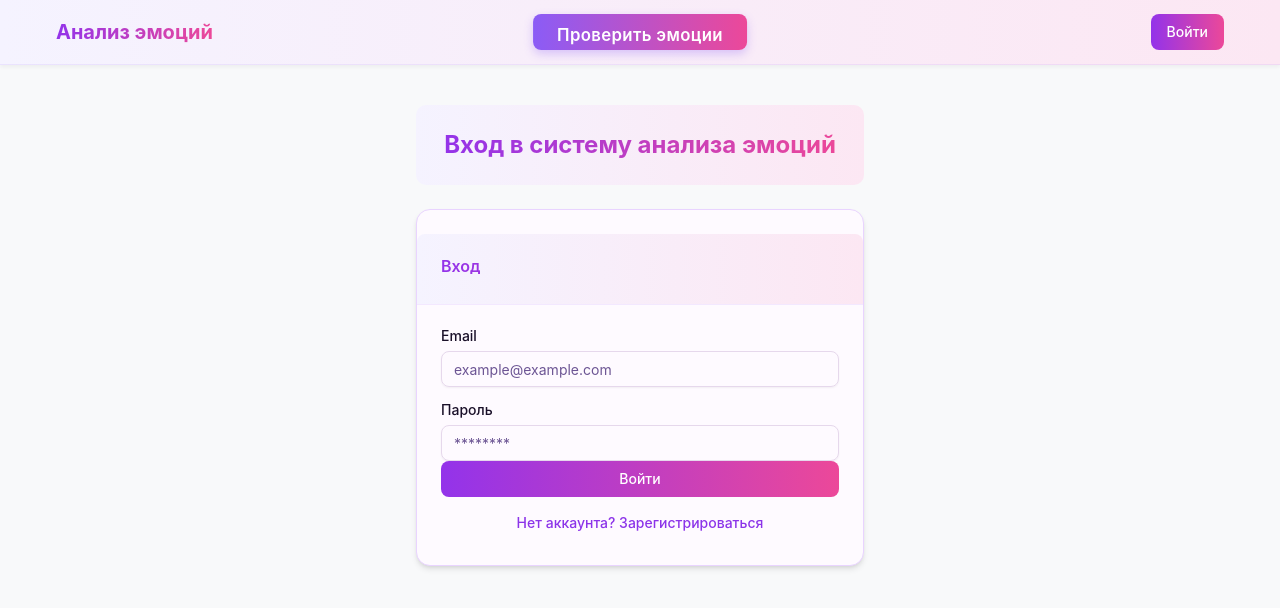
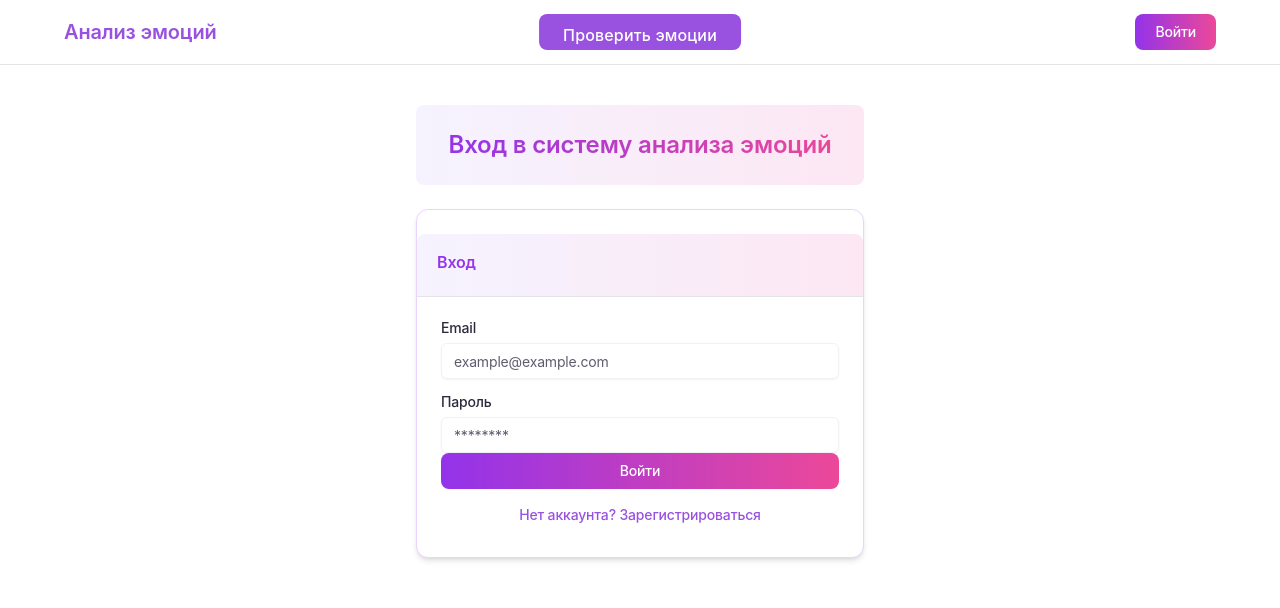
Before and after one commit to solosalolublu/emotion-analysis-system, a Next.js app: page /auth in a window 1280 px wide. Shown: the top 608 px of the page. Built offline with nearby package versions, Linux system fonts and the light colour scheme; no server answers.

Commit message:
Обновление дизайна в минималистичном стиле

```diff
--- a/app/globals.css
+++ b/app/globals.css
@@ -44,72 +44,74 @@
 }
 
 :root {
-  --radius: 0.625rem;
-  --background: oklch(0.98 0.02 320); /* Светло-розовый фон */
-  --foreground: oklch(0.2 0.05 300); /* Темно-фиолетовый текст */
-  --card: oklch(0.99 0.01 310); /* Светло-розовые карточки */
-  --card-foreground: oklch(0.2 0.05 300); /* Темно-фиолетовый текст на карточках */
-  --popover: oklch(0.99 0.01 310);
-  --popover-foreground: oklch(0.2 0.05 300);
-  --primary: oklch(0.55 0.25 300); /* Яркий фиолетовый для основных элементов */
-  --primary-foreground: oklch(0.99 0.01 310); /* Светлый текст на фиолетовом */
-  --secondary: oklch(0.9 0.05 320); /* Светло-розовый для второстепенных элементов */
-  --secondary-foreground: oklch(0.3 0.1 300); /* Фиолетовый текст на розовом */
-  --muted: oklch(0.95 0.03 315); /* Приглушенный розово-фиолетовый */
-  --muted-foreground: oklch(0.5 0.1 300); /* Приглушенный фиолетовый текст */
-  --accent: oklch(0.7 0.2 290); /* Акцентный фиолетовый */
-  --accent-foreground: oklch(0.99 0.01 310); /* Светлый текст на акцентном */
-  --destructive: oklch(0.65 0.3 0); /* Красный для деструктивных действий */
-  --border: oklch(0.85 0.05 310); /* Розово-фиолетовая граница */
-  --input: oklch(0.9 0.03 315); /* Светло-розовый для полей ввода */
-  --ring: oklch(0.6 0.2 300); /* Фиолетовый для фокуса */
-  --chart-1: oklch(0.7 0.25 290); /* Фиолетовый для графиков */
-  --chart-2: oklch(0.6 0.25 320); /* Розовый для графиков */
-  --chart-3: oklch(0.5 0.25 270); /* Темно-фиолетовый для графиков */
-  --chart-4: oklch(0.8 0.15 330); /* Светло-розовый для графиков */
-  --chart-5: oklch(0.65 0.2 310); /* Средний розово-фиолетовый для графиков */
-  --sidebar: oklch(0.97 0.02 315); /* Светло-розовый сайдбар */
-  --sidebar-foreground: oklch(0.2 0.05 300); /* Темно-фиолетовый текст в сайдбаре */
-  --sidebar-primary: oklch(0.55 0.25 300); /* Фиолетовый для основных элементов сайдбара */
-  --sidebar-primary-foreground: oklch(0.99 0.01 310); /* Светлый текст на фиолетовом */
-  --sidebar-accent: oklch(0.7 0.2 290); /* Акцентный фиолетовый для сайдбара */
-  --sidebar-accent-foreground: oklch(0.99 0.01 310); /* Светлый текст на акцентном */
-  --sidebar-border: oklch(0.85 0.05 310); /* Розово-фиолетовая граница сайдбара */
-  --sidebar-ring: oklch(0.6 0.2 300); /* Фиолетовый для фокуса в сайдбаре */
+  --radius: 0.5rem;
+  --background: hsl(0, 0%, 100%); /* Чистый белый фон */
+  --foreground: hsl(250, 20%, 20%); /* Темно-серый с легким фиолетовым оттенком */
+  --card: hsl(0, 0%, 100%); /* Белые карточки */
+  --card-foreground: hsl(250, 20%, 20%); /* Темно-серый текст на карточках */
+  --popover: hsl(0, 0%, 100%);
+  --popover-foreground: hsl(250, 20%, 20%);
+  --primary: hsl(270, 70%, 60%); /* Чистый фиолетовый для основных элементов */
+  --primary-translucent: hsla(270, 70%, 60%, 0.15); /* Полупрозрачный фиолетовый */
+  --primary-foreground: hsl(0, 0%, 100%); /* Белый текст на фиолетовом */
+  --secondary: hsl(280, 15%, 95%); /* Очень светлый фиолетовый для второстепенных элементов */
+  --secondary-foreground: hsl(270, 30%, 40%); /* Фиолетовый текст на светлом фоне */
+  --muted: hsl(250, 10%, 95%); /* Приглушенный светло-серый с фиолетовым оттенком */
+  --muted-foreground: hsl(250, 10%, 40%); /* Приглушенный фиолетово-серый текст */
+  --accent: hsl(270, 70%, 60%); /* Тот же фиолетовый для акцентов */
+  --accent-foreground: hsl(0, 0%, 100%); /* Белый текст на акцентном */
+  --destructive: hsl(0, 70%, 50%); /* Красный для деструктивных действий */
+  --border: hsl(250, 10%, 90%); /* Светло-серая граница с фиолетовым оттенком */
+  --input: hsl(250, 10%, 95%); /* Светло-серый для полей ввода */
+  --ring: hsl(270, 70%, 60%); /* Фиолетовый для фокуса */
+  --chart-1: hsl(270, 70%, 60%); /* Основной фиолетовый для графиков */
+  --chart-2: hsl(290, 60%, 70%); /* Светло-фиолетовый для графиков */
+  --chart-3: hsl(250, 60%, 50%); /* Темно-фиолетовый для графиков */
+  --chart-4: hsl(280, 50%, 80%); /* Очень светлый фиолетовый для графиков */
+  --chart-5: hsl(260, 60%, 65%); /* Средний фиолетовый для графиков */
+  --sidebar: hsl(0, 0%, 100%); /* Белый сайдбар */
+  --sidebar-foreground: hsl(250, 20%, 20%); /* Темно-серый текст в сайдбаре */
+  --sidebar-primary: hsl(270, 70%, 60%); /* Фиолетовый для основных элементов сайдбара */
+  --sidebar-primary-foreground: hsl(0, 0%, 100%); /* Белый текст на фиолетовом */
+  --sidebar-accent: hsl(270, 70%, 60%); /* Фиолетовый для акцентов сайдбара */
+  --sidebar-accent-foreground: hsl(0, 0%, 100%); /* Белый текст на акцентном */
+  --sidebar-border: hsl(250, 10%, 90%); /* Светло-серая граница сайдбара */
+  --sidebar-ring: hsl(270, 70%, 60%); /* Фиолетовый для фокуса в сайдбаре */
 }
 
 .dark {
-  --background: oklch(0.15 0.05 280); /* Темно-фиолетовый фон */
-  --foreground: oklch(0.95 0.03 320); /* Светло-розовый текст */
-  --card: oklch(0.2 0.08 290); /* Темно-фиолетовые карточки */
-  --card-foreground: oklch(0.95 0.03 320); /* Светло-розовый текст на карточках */
-  --popover: oklch(0.2 0.08 290);
-  --popover-foreground: oklch(0.95 0.03 320);
-  --primary: oklch(0.7 0.25 310); /* Яркий розовый для основных элементов */
-  --primary-foreground: oklch(0.15 0.05 280); /* Темный текст на розовом */
-  --secondary: oklch(0.3 0.1 290); /* Темно-фиолетовый для второстепенных элементов */
-  --secondary-foreground: oklch(0.95 0.03 320); /* Светло-розовый текст на фиолетовом */
-  --muted: oklch(0.25 0.07 285); /* Приглушенный темно-фиолетовый */
-  --muted-foreground: oklch(0.7 0.1 315); /* Приглушенный розовый текст */
-  --accent: oklch(0.5 0.2 300); /* Акцентный фиолетовый */
-  --accent-foreground: oklch(0.95 0.03 320); /* Светло-розовый текст на акцентном */
-  --destructive: oklch(0.65 0.3 0); /* Красный для деструктивных действий */
-  --border: oklch(0.4 0.1 300 / 30%); /* Фиолетовая граница */
-  --input: oklch(0.3 0.1 290 / 30%); /* Темно-фиолетовый для полей ввода */
-  --ring: oklch(0.6 0.2 310); /* Розовый для фокуса */
-  --chart-1: oklch(0.8 0.25 320); /* Розовый для графиков */
-  --chart-2: oklch(0.7 0.25 290); /* Фиолетовый для графиков */
-  --chart-3: oklch(0.6 0.25 310); /* Средний розово-фиолетовый для графиков */
-  --chart-4: oklch(0.5 0.25 270); /* Темно-фиолетовый для графиков */
-  --chart-5: oklch(0.9 0.15 330); /* Светло-розовый для графиков */
-  --sidebar: oklch(0.2 0.08 290); /* Темно-фиолетовый сайдбар */
-  --sidebar-foreground: oklch(0.95 0.03 320); /* Светло-розовый текст в сайдбаре */
-  --sidebar-primary: oklch(0.7 0.25 310); /* Розовый для основных элементов сайдбара */
-  --sidebar-primary-foreground: oklch(0.15 0.05 280); /* Темный текст на розовом */
-  --sidebar-accent: oklch(0.5 0.2 300); /* Акцентный фиолетовый для сайдбара */
-  --sidebar-accent-foreground: oklch(0.95 0.03 320); /* Светло-розовый текст на акцентном */
-  --sidebar-border: oklch(0.4 0.1 300 / 30%); /* Фиолетовая граница сайдбара */
-  --sidebar-ring: oklch(0.6 0.2 310); /* Розовый для фокуса в сайдбаре */
+  --background: hsl(250, 15%, 10%); /* Темно-серый с фиолетовым оттенком */
+  --foreground: hsl(0, 0%, 95%); /* Почти белый текст */
+  --card: hsl(250, 15%, 15%); /* Темно-серые карточки с фиолетовым оттенком */
+  --card-foreground: hsl(0, 0%, 95%); /* Почти белый текст на карточках */
+  --popover: hsl(250, 15%, 15%);
+  --popover-foreground: hsl(0, 0%, 95%);
+  --primary: hsl(270, 70%, 60%); /* Тот же фиолетовый для основных элементов */
+  --primary-translucent: hsla(270, 70%, 60%, 0.2); /* Полупрозрачный фиолетовый */
+  --primary-foreground: hsl(0, 0%, 100%); /* Белый текст на фиолетовом */
+  --secondary: hsl(250, 15%, 20%); /* Темно-серый для второстепенных элементов */
+  --secondary-foreground: hsl(0, 0%, 90%); /* Светло-серый текст на темном */
+  --muted: hsl(250, 10%, 25%); /* Приглушенный темно-серый */
+  --muted-foreground: hsl(250, 10%, 70%); /* Приглушенный светло-серый текст */
+  --accent: hsl(270, 70%, 60%); /* Тот же фиолетовый для акцентов */
+  --accent-foreground: hsl(0, 0%, 100%); /* Белый текст на акцентном */
+  --destructive: hsl(0, 70%, 50%); /* Красный для деструктивных действий */
+  --border: hsl(250, 10%, 20%); /* Темно-серая граница */
+  --input: hsl(250, 10%, 20%); /* Темно-серый для полей ввода */
+  --ring: hsl(270, 70%, 60%); /* Фиолетовый для фокуса */
+  --chart-1: hsl(270, 70%, 60%); /* Основной фиолетовый для графиков */
+  --chart-2: hsl(290, 60%, 70%); /* Светло-фиолетовый для графиков */
+  --chart-3: hsl(250, 60%, 50%); /* Темно-фиолетовый для графиков */
+  --chart-4: hsl(280, 50%, 80%); /* Очень светлый фиолетовый для графиков */
+  --chart-5: hsl(260, 60%, 65%); /* Средний фиолетовый для графиков */
+  --sidebar: hsl(250, 15%, 15%); /* Темно-серый сайдбар */
+  --sidebar-foreground: hsl(0, 0%, 95%); /* Почти белый текст в сайдбаре */
+  --sidebar-primary: hsl(270, 70%, 60%); /* Фиолетовый для основных элементов сайдбара */
+  --sidebar-primary-foreground: hsl(0, 0%, 100%); /* Белый текст на фиолетовом */
+  --sidebar-accent: hsl(270, 70%, 60%); /* Фиолетовый для акцентов сайдбара */
+  --sidebar-accent-foreground: hsl(0, 0%, 100%); /* Белый текст на акцентном */
+  --sidebar-border: hsl(250, 10%, 20%); /* Темно-серая граница сайдбара */
+  --sidebar-ring: hsl(270, 70%, 60%); /* Фиолетовый для фокуса в сайдбаре */
 }
 
 @layer base {
--- a/app/styles.css
+++ b/app/styles.css
@@ -1,60 +1,54 @@
-/* Базовые стили */
+/* Базовые стили - минималистичный дизайн */
 body {
   font-family: 'Inter', sans-serif;
-  background-color: #f8f9fa;
-  color: #333;
+  background-color: var(--background);
+  color: var(--foreground);
+  line-height: 1.6;
+  letter-spacing: -0.01em;
 }
 
 .container {
   max-width: 1200px;
   margin: 0 auto;
-  padding: 0 1rem;
+  padding: 0 1.5rem;
 }
 
-/* Градиентные стили */
+/* Градиентные стили - минималистичный дизайн */
 .gradient-text {
-  background: linear-gradient(to right, #8b5cf6, #ec4899); /* Фиолетовый к розовому */
-  -webkit-background-clip: text;
-  background-clip: text;
-  color: transparent;
+  color: var(--primary);
+  font-weight: 600;
 }
 
 .gradient-bg {
-  background: linear-gradient(to right, rgba(139, 92, 246, 0.05), rgba(236, 72, 153, 0.05)); /* Фиолетовый к розовому с прозрачностью */
+  background-color: var(--secondary);
 }
 
 .gradient-border {
-  border: 1px solid transparent;
-  background-image: linear-gradient(white, white),
-                    linear-gradient(to right, #8b5cf6, #ec4899); /* Фиолетовый к розовому */
-  background-origin: border-box;
-  background-clip: padding-box, border-box;
+  border: 1px solid var(--border);
 }
 
-/* Стили для карточек */
+/* Стили для карточек - минималистичный дизайн */
 .card {
-  background-color: white;
-  border-radius: 0.75rem;
-  box-shadow: 0 4px 6px rgba(0, 0, 0, 0.1);
+  background-color: var(--card);
+  border-radius: var(--radius);
+  border: 1px solid var(--border);
   overflow: hidden;
 }
 
 .card-header {
-  background: linear-gradient(to right, rgba(139, 92, 246, 0.05), rgba(236, 72, 153, 0.05)); /* Фиолетовый к розовому с прозрачностью */
-  border-bottom: 1px solid #f3e8ff;
-  padding: 1.5rem;
-  border-top-left-radius: 0.75rem;
-  border-top-right-radius: 0.75rem;
+  background-color: var(--card);
+  border-bottom: 1px solid var(--border);
+  padding: 1.25rem;
 }
 
-/* Стили для кнопок */
+/* Стили для кнопок - минималистичный дизайн */
 .btn-primary {
-  background: linear-gradient(to right, #8b5cf6, #ec4899); /* Фиолетовый к розовому */
-  color: white;
-  padding: 0.5rem 1rem;
-  border-radius: 0.5rem;
+  background-color: var(--primary);
+  color: var(--primary-foreground);
+  padding: 0.5rem 1.25rem;
+  border-radius: var(--radius);
   font-weight: 500;
-  transition: all 0.3s ease;
+  transition: all 0.2s ease;
   border: none;
   cursor: pointer;
   display: inline-block;
@@ -62,50 +56,47 @@ body {
 }
 
 .btn-primary:hover {
-  opacity: 0.9;
-  transform: translateY(-2px);
-  box-shadow: 0 4px 8px rgba(0, 0, 0, 0.1);
-}
-
-/* Стиль для большой кнопки в центре навигации */
-.btn-primary-large {
-  background: linear-gradient(to right, #8b5cf6, #ec4899); /* Фиолетовый к розовому */
-  color: white;
-  padding: 0.625rem 1.5rem;
-  border-radius: 0.5rem;
-  font-weight: 600;
-  font-size: 1.05rem;
-  transition: all 0.3s ease;
-  border: none;
-  cursor: pointer;
-  display: inline-block;
-  text-decoration: none;
-  box-shadow: 0 4px 10px rgba(139, 92, 246, 0.3);
-  letter-spacing: 0.02em;
-}
-
-.btn-primary-large:hover {
-  opacity: 0.95;
-  transform: translateY(-2px);
-  box-shadow: 0 6px 12px rgba(139, 92, 246, 0.4);
+  filter: brightness(1.05);
+  transform: translateY(-1px);
 }
 
 .btn-secondary {
-  background: rgba(139, 92, 246, 0.1);
-  color: #8b5cf6;
-  padding: 0.5rem 1rem;
-  border-radius: 0.5rem;
+  background-color: transparent;
+  color: var(--primary);
+  padding: 0.5rem 1.25rem;
+  border-radius: var(--radius);
   font-weight: 500;
-  transition: all 0.3s ease;
-  border: 1px solid rgba(139, 92, 246, 0.2);
+  transition: all 0.2s ease;
+  border: 1px solid var(--border);
   cursor: pointer;
   display: inline-block;
   text-decoration: none;
 }
 
 .btn-secondary:hover {
-  background: rgba(139, 92, 246, 0.2);
-  transform: translateY(-2px);
+  background-color: var(--secondary);
+  border-color: var(--primary);
+}
+
+/* Стиль для большой кнопки в центре навигации */
+.btn-primary-large {
+  background-color: var(--primary);
+  color: var(--primary-foreground);
+  padding: 0.625rem 1.5rem;
+  border-radius: var(--radius);
+  font-weight: 500;
+  font-size: 1rem;
+  transition: all 0.2s ease;
+  border: none;
+  cursor: pointer;
+  display: inline-block;
+  text-decoration: none;
+  letter-spacing: 0.01em;
+}
+
+.btn-primary-large:hover {
+  filter: brightness(1.05);
+  transform: translateY(-1px);
 }
 
 /* Анимации */
@@ -118,7 +109,7 @@ body {
   animation: fadeIn 0.5s ease-out forwards;
 }
 
-/* Стили для форм */
+/* Стили для форм - минималистичный дизайн */
 .form-group {
   margin-bottom: 1.5rem;
 }
@@ -127,36 +118,34 @@ body {
   display: block;
   margin-bottom: 0.5rem;
   font-weight: 500;
-  color: #134e4a;
+  color: var(--foreground);
 }
 
 .form-input {
   width: 100%;
   padding: 0.75rem 1rem;
-  border: 1px solid rgba(6, 182, 212, 0.2);
-  border-radius: 0.5rem;
-  background-color: rgba(255, 255, 255, 0.8);
-  transition: all 0.3s;
+  border: 1px solid var(--border);
+  border-radius: var(--radius);
+  background-color: var(--background);
+  transition: all 0.2s;
 }
 
 .form-input:focus {
   outline: none;
-  border-color: #06b6d4;
-  box-shadow: 0 0 0 3px rgba(6, 182, 212, 0.2);
+  border-color: var(--primary);
+  box-shadow: 0 0 0 2px var(--primary-translucent);
 }
 
 .form-input::placeholder {
-  color: rgba(19, 78, 74, 0.5);
+  color: var(--muted-foreground);
 }
 
-/* Стили для таблиц */
+/* Стили для таблиц - минималистичный дизайн */
 .table-container {
   overflow-x: auto;
-  border-radius: 0.75rem;
-  box-shadow: 0 4px 12px rgba(6, 182, 212, 0.1);
-  background-color: rgba(255, 255, 255, 0.8);
-  backdrop-filter: blur(10px);
-  -webkit-backdrop-filter: blur(10px);
+  border-radius: var(--radius);
+  border: 1px solid var(--border);
+  background-color: var(--card);
 }
 
 .table {
@@ -165,33 +154,58 @@ body {
 }
 
 .table th {
-  background: linear-gradient(to right, rgba(6, 182, 212, 0.1), rgba(5, 150, 105, 0.1));
-  color: #134e4a;
+  background-color: var(--secondary);
+  color: var(--foreground);
   font-weight: 600;
   text-align: left;
-  padding: 1rem;
-  border-bottom: 2px solid rgba(6, 182, 212, 0.2);
+  padding: 0.875rem 1rem;
+  border-bottom: 1px solid var(--border);
 }
 
 .table td {
-  padding: 1rem;
-  border-bottom: 1px solid rgba(6, 182, 212, 0.1);
-  color: #134e4a;
+  padding: 0.875rem 1rem;
+  border-bottom: 1px solid var(--border);
+  color: var(--foreground);
 }
 
 .table tr:hover {
-  background-color: rgba(6, 182, 212, 0.05);
+  background-color: var(--muted);
 }
 
 .table tr:last-child td {
   border-bottom: none;
 }
 
-/* Стили для навигации */
+/* Стили для навигации - минималистичный дизайн */
 nav {
-  border-bottom: 1px solid rgba(139, 92, 246, 0.1);
-  background-color: white;
-  box-shadow: 0 2px 4px rgba(0, 0, 0, 0.05);
+  border-bottom: 1px solid var(--border);
+  background-color: var(--background);
+}
+
+.nav-logo {
+  font-weight: 600;
+  font-size: 1.25rem;
+  color: var(--primary);
+}
+
+.nav-link {
+  position: relative;
+  color: var(--foreground);
+  text-decoration: none;
+  font-weight: 500;
+  transition: color 0.2s;
+  padding: 0.5rem 0.75rem;
+  border-radius: var(--radius);
+}
+
+.nav-link:hover {
+  color: var(--primary);
+  background-color: var(--secondary);
+}
+
+.nav-link-active {
+  color: var(--primary);
+  font-weight: 600;
 }
 
 /* Медиа-запросы для адаптивности */
@@ -200,13 +214,17 @@ nav {
     font-size: 0.9rem;
     padding: 0.5rem 1rem;
   }
+
+  .nav-logo {
+    font-size: 1.125rem;
+  }
 }
 
 @media (max-width: 640px) {
   /* На мобильных устройствах скрываем кнопку в центре и показываем ее внизу навигации */
   .nav-center-button {
-    position: static;
-    transform: none;
+    position: static !important;
+    transform: none !important;
     margin-top: 0.5rem;
     width: 100%;
     display: flex;
@@ -226,47 +244,3 @@ nav {
     align-items: center;
   }
 }
-
-.nav-logo {
-  font-weight: 700;
-  font-size: 1.5rem;
-  background: linear-gradient(to right, #8b5cf6, #ec4899);
-  -webkit-background-clip: text;
-  background-clip: text;
-  color: transparent;
-}
-
-.nav-link {
-  position: relative;
-  color: #4b5563;
-  text-decoration: none;
-  font-weight: 500;
-  transition: color 0.3s;
-}
-
-.nav-link:hover {
-  color: #8b5cf6; /* Фиолетовый */
-}
-
-.nav-link::after {
-  content: '';
-  position: absolute;
-  bottom: -4px;
-  left: 0;
-  width: 0;
-  height: 2px;
-  background: linear-gradient(to right, #8b5cf6, #ec4899); /* Фиолетовый к розовому */
-  transition: width 0.3s;
-}
-
-.nav-link:hover::after {
-  width: 100%;
-}
-
-.nav-link-active {
-  color: #8b5cf6; /* Фиолетовый */
-}
-
-.nav-link-active::after {
-  width: 100%;
-}
--- a/components/Navbar.tsx
+++ b/components/Navbar.tsx
@@ -18,17 +18,17 @@ export function Navbar() {
   };
 
   return (
-    <nav className="border-b gradient-bg">
+    <nav>
       <div className="container nav-container flex h-16 items-center px-4 relative">
         {/* Логотип слева */}
         <div className="nav-logo-container">
-          <Link href="/" className="font-bold text-xl gradient-text">
+          <Link href="/" className="nav-logo">
             Анализ эмоций
           </Link>
         </div>
 
         {/* Кнопка "Проверить эмоции" по центру - видима на десктопе */}
-        <div className="absolute left-1/2 transform -translate-x-1/2 flex items-center hidden md:flex">
+        <div className="absolute left-1/2 transform -translate-x-1/2 flex items-center hidden md:flex nav-center-button">
           <Link href="/analyze" passHref>
             <Button
               className="btn-primary-large"
@@ -39,7 +39,7 @@ export function Navbar() {
         </div>
 
         {/* Навигация справа */}
-        <div style={{ marginLeft: 'auto' }} className="flex items-center space-x-4">
+        <div style={{ marginLeft: 'auto' }} className="flex items-center space-x-2">
           {!loading && (
             <>
               {user ? (
@@ -54,7 +54,7 @@ export function Navbar() {
                     href="/history"
                     className={`nav-link ${pathname === '/history' ? 'nav-link-active' : ''}`}
                   >
-                    История анализов
+                    История
                   </Link>
                   <Button
                     className="btn-secondary"
```
